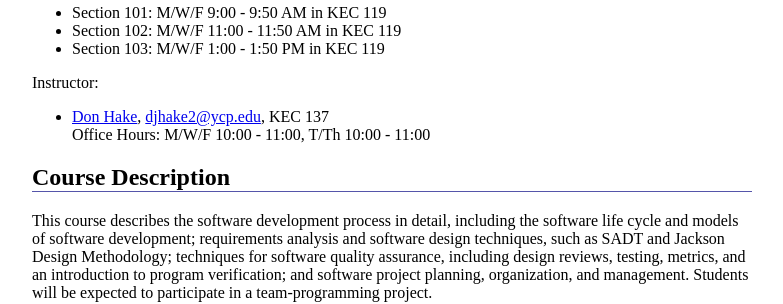
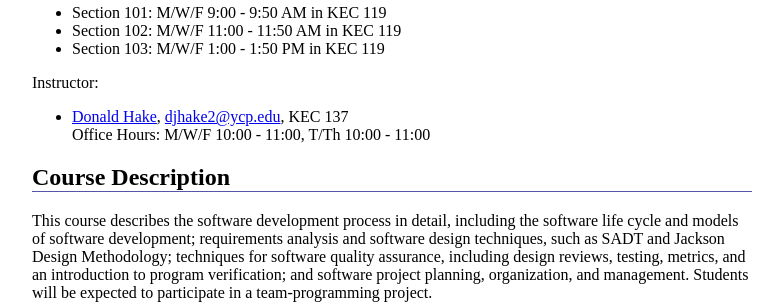
Before and after one commit to ycpcs/cs320-spring2016, a Jekyll site: the page built from syllabus.md, in a window 1280 px wide and 900 px high. Shown: the part 199-503 px from the top of the window, without its empty margins (248-1031 px from the left). Built offline with Jekyll 4.4.1, drawn with Linux system fonts in a browser that asks for light colours; Markdown is read by kramdown in place of the engine named in the settings.

Commit message:
yet more syllabus edits

```diff
--- a/syllabus.md
+++ b/syllabus.md
@@ -16,7 +16,7 @@ Class times:
 
 Instructor:
 
--   [Don Hake](http://faculty.ycp.edu/~djhake2/), <djhake2@ycp.edu>, KEC 137 <br /> Office Hours: M/W/F 10:00 - 11:00, T/Th 10:00 - 11:00
+-   [Donald Hake](http://faculty.ycp.edu/~djhake2/), <djhake2@ycp.edu>, KEC 137 <br /> Office Hours: M/W/F 10:00 - 11:00, T/Th 10:00 - 11:00
 
 Course Description
 ------------------
```
